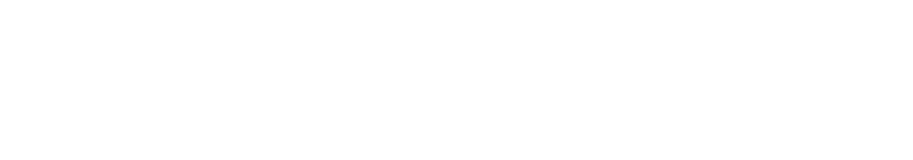
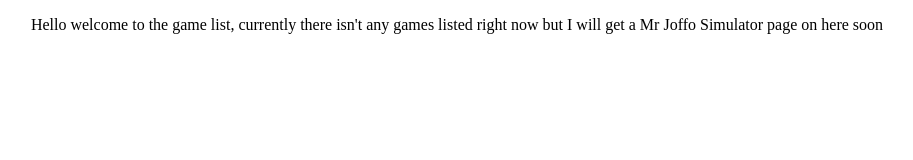
Before and after one commit to RealTworldor/Copper-s-Mods, a plain HTML site: page games.html in a window 1280 px wide. Shown: the whole page, without its empty margins (183-1096 px from the left). Drawn offline with Linux system fonts and the light colour scheme.

Commit message:
Update games.html

```diff
--- a/games.html
+++ b/games.html
@@ -11,12 +11,12 @@
       </style>
     <meta charset="UTF-8">
     <meta name="viewport" content="width=device-width, initial-scale=1.0">
-    <title>the games lol</title>
+    <title>Game List</title>
     <!-- The style.css file allows you to change the look of your web pages.
          If you include the next line in all your web pages, they will all share the same look.
          This makes it easier to make new pages for your site. -->
   </head>
   <body>
-
+  <p>Hello welcome to the game list, currently there isn't any games listed right now but I will get a Mr Joffo Simulator page on here soon</p>
   </body>
 </html>
```
